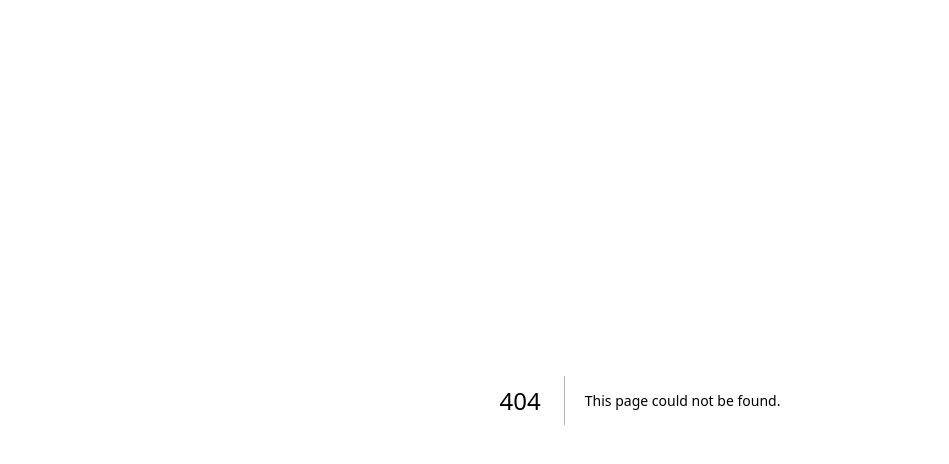
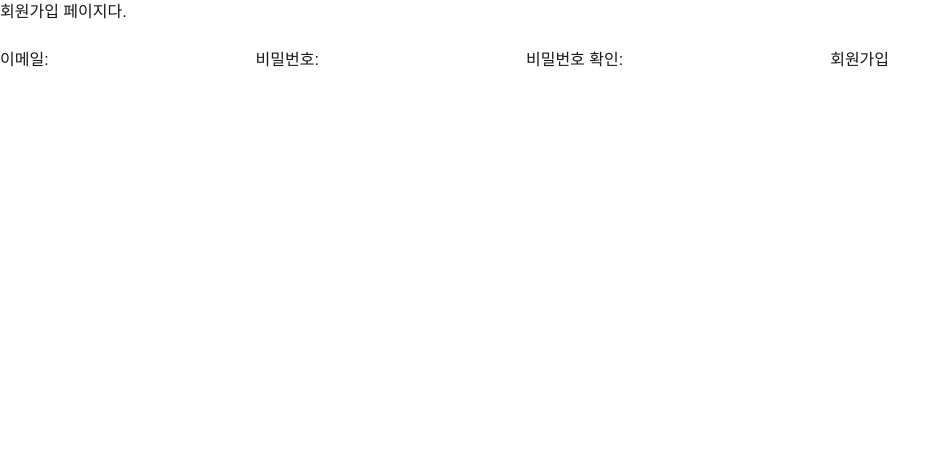
Before and after one commit to Weather-project-team/MBNProjdect, a Next.js app: page /auth/signup in a window 1280 px wide. Before the commit this address had no page. Shown: the top 464 px of the page, without its empty margins (0-949 px from the left). Built offline with nearby package versions, Linux system fonts and the light colour scheme.

Commit message:
auth 로직 어느정도 !! vv

```diff
--- a/app/auth/loginpage.js
+++ b/app/auth/signin/page.js
@@ -1,4 +1,5 @@
-import LoginForm from './loginForm';
+import LoginForm from './form';
+import Link from "next/link";
 
 export default function LoginPage() {
     return (
@@ -6,6 +7,12 @@ export default function LoginPage() {
             <h1>Welcome to Next.js 15 with NextAuth.js v5</h1>
             <br/>
             <LoginForm/>
+
+            <br/>
+            <br/>
+            <br/>
+
+            <Link href="/auth/signup">회원가입은 여기를 클릭</Link>
         </div>
     );
 
--- /dev/null
+++ b/app/auth/signup/form.js
@@ -0,0 +1,58 @@
+"use client";
+import { useState } from "react";
+import { signIn } from "next-auth/react";
+import { useRouter } from "next/navigation";
+
+export default function SignupForm() {
+  const [email, setEmail] = useState("");
+  const [password, setPassword] = useState("");
+  const [confirmPassword, setConfirmPassword] = useState("");
+  const [error, setError] = useState("");
+  const router = useRouter();
+
+  const handleSignup = async (e) => {
+    e.preventDefault();
+
+    // ✅ 비밀번호와 비밀번호 확인 비교
+    if (password !== confirmPassword) {
+      setError("입력한 비밀번호가 일치하지 않습니다.");
+      return;
+    }
+
+    // ✅ 회원가입 요청
+    const res = await fetch("/api/auth/signup", {
+      method: "POST",
+      headers: { "Content-Type": "application/json" },
+      body: JSON.stringify({ email, password }),
+    });
+
+    if (res.ok) {
+      alert("회원가입 성공!");
+      // ✅ 회원가입 후 자동 로그인
+      await signIn("credentials", { email, password, redirect: false });
+      router.push("/");
+    } else {
+      const errorData = await res.json();
+      setError(errorData.error || "회원가입 실패.");
+    }
+  };
+
+  return (
+    <form onSubmit={handleSignup}>
+      <br/>
+      <label htmlFor="email">이메일:</label>
+      <input id="email" type="email" value={email} onChange={(e) => setEmail(e.target.value)} required />
+
+      <label htmlFor="password">비밀번호:</label>
+      <input id="password" type="password" value={password} onChange={(e) => setPassword(e.target.value)} required />
+
+      <label htmlFor="confirmPassword">비밀번호 확인:</label>
+      <input id="confirmPassword" type="password" value={confirmPassword} onChange={(e) => setConfirmPassword(e.target.value)} required />
+
+      {/* 에러 메시지 출력 */}
+      {error && <p style={{ color: "red" }}>{error}</p>}
+
+      <button type="submit">회원가입</button>
+    </form>
+  );
+}
--- /dev/null
+++ b/app/auth/signup/page.js
@@ -0,0 +1,10 @@
+import SignupForm from "./form";
+
+export default function SignupPage() {
+  return (
+    <div>
+      <h1>회원가입 페이지다.</h1>
+      <SignupForm />
+    </div>
+  );
+}
--- a/app/lib/mongodb.js
+++ b/app/lib/mongodb.js
@@ -20,7 +20,7 @@ export const connectDB = async () => {
 
   if (!cached.promise) {
     cached.promise = mongoose.connect(MONGODB_URI, {
-      dbName: "mydatabase", // 원하는 데이터베이스 이름
+      dbName: process.env.MONGODB_DB,
       bufferCommands: false,
     }).then((mongoose) => {
       console.log("🚀 MongoDB 연결 성공!");
--- a/app/page.js
+++ b/app/page.js
@@ -8,7 +8,7 @@ export default function Home() {
       <br />
       <Link href="/boss">보스 페이지</Link>
       <br />
-      <Link href="/login">로긘</Link>
+      <Link href="auth/signin">로긘</Link>
     </div>
   );
 }
```
Also changed, not shown: app/auth/signin/form.js (renamed from app/auth/loginForm.js), app/auth/signupForm.js (deleted).
